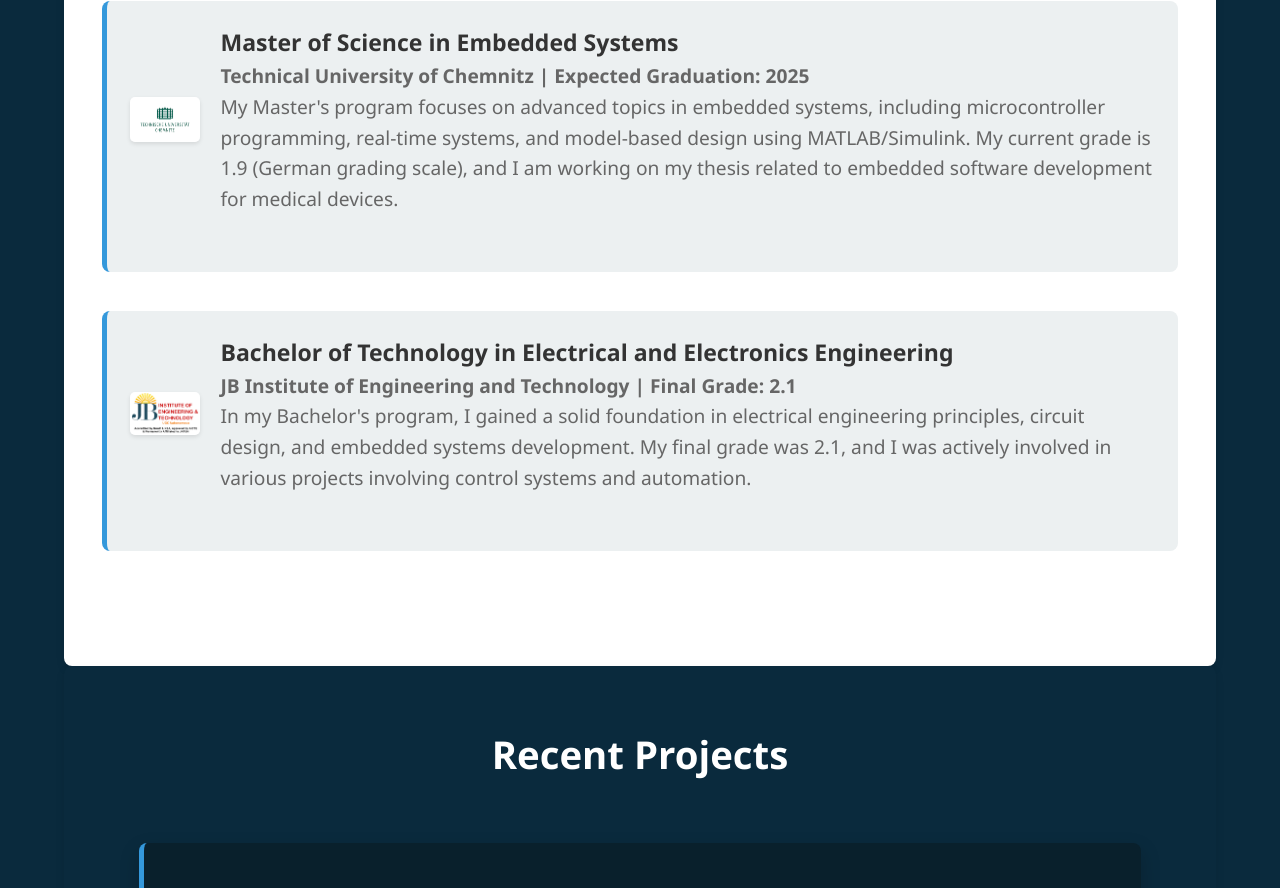
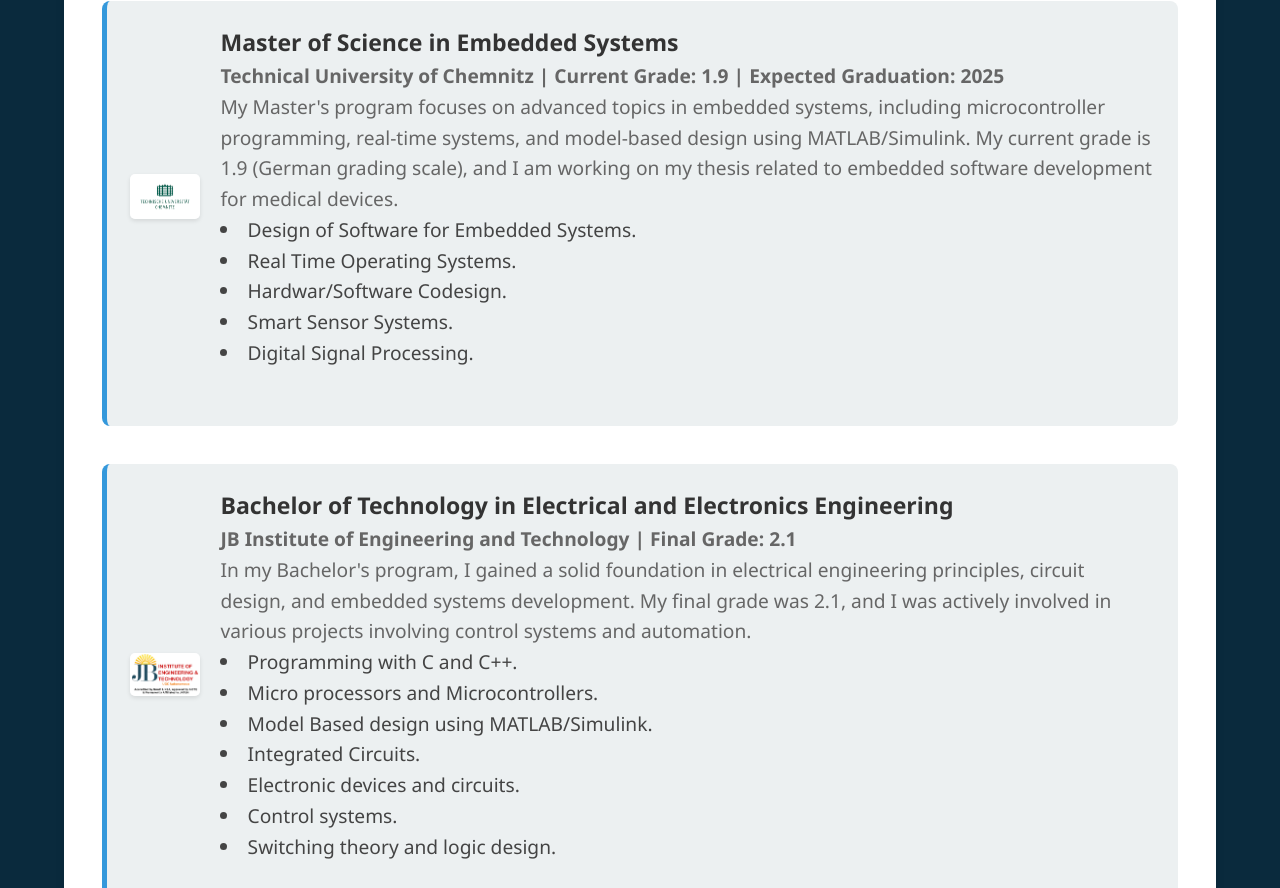
Before and after one commit to 7997275647/Personal_Portfolio, a plain HTML site: page index.html in a window 1280 px wide. Shown: the part 2512-3400 px from the top of the page. Drawn offline with Linux system fonts and the light colour scheme.

Commit message:
Education and projects updated

```diff
--- a/index.html
+++ b/index.html
@@ -89,8 +89,13 @@
                 <img src="images/TUCLogo.png" alt="JB Institute of Engineering and Technology Logo" class="logo">
                 <div>
                     <h3>Master of Science in Embedded Systems</h3>
-                    <p><strong>Technical University of Chemnitz | Expected Graduation: 2025</strong></p>
+                    <p><strong>Technical University of Chemnitz | Current Grade: 1.9 | Expected Graduation: 2025</strong></p>
                     <p>My Master's program focuses on advanced topics in embedded systems, including microcontroller programming, real-time systems, and model-based design using MATLAB/Simulink. My current grade is 1.9 (German grading scale), and I am working on my thesis related to embedded software development for medical devices.</p>
+                    <li>Design of Software for Embedded Systems.</li>
+                    <li>Real Time Operating Systems.</li>
+                    <li>Hardwar/Software Codesign.</li>
+                    <li>Smart Sensor Systems.</li>
+                    <li>Digital Signal Processing.</li>
                 </div>
             </div>
         </div>
@@ -101,6 +106,13 @@
                     <h3>Bachelor of Technology in Electrical and Electronics Engineering</h3>
                     <p><strong>JB Institute of Engineering and Technology | Final Grade: 2.1</strong></p>
                     <p>In my Bachelor's program, I gained a solid foundation in electrical engineering principles, circuit design, and embedded systems development. My final grade was 2.1, and I was actively involved in various projects involving control systems and automation.</p>
+                    <li>Programming with C and C++.</li>
+                    <li>Micro processors and Microcontrollers.</li>
+                    <li>Model Based design using MATLAB/Simulink.</li>
+                    <li>Integrated Circuits.</li>
+                    <li>Electronic devices and circuits.</li>
+                    <li>Control systems.</li>
+                    <li>Switching theory and logic design.</li>
                 </div>
             </div>
         </div>
@@ -147,13 +159,13 @@
         <div class="project">
             <div class="project-details">
                 <h3>Productive Time Calculator</h3>
-                <p>For this project, I </p>
+                <p>This project is an embedded system that calculates and displays "productive time" using an Arduino Uno and a state machine designed with UML. The system allows users to set a timer, increment or decrement time, pause, and abort the countdown. It keeps track of productive time, which can be useful for timing work sessions or similar activities. </p>
                 <h4>Development Tools</h4>
                 <ul>
                     <li>Astah UML</li>
                     <li>Visual Studio Code</li>
                     <li>Arduino Uno</li>
-                    <li>State machine based Embedded System design.</li>
+                    <li>UML-based Embedded System design.</li>
                     <li>Arduino Uno</li>
 
                 </ul>
```
